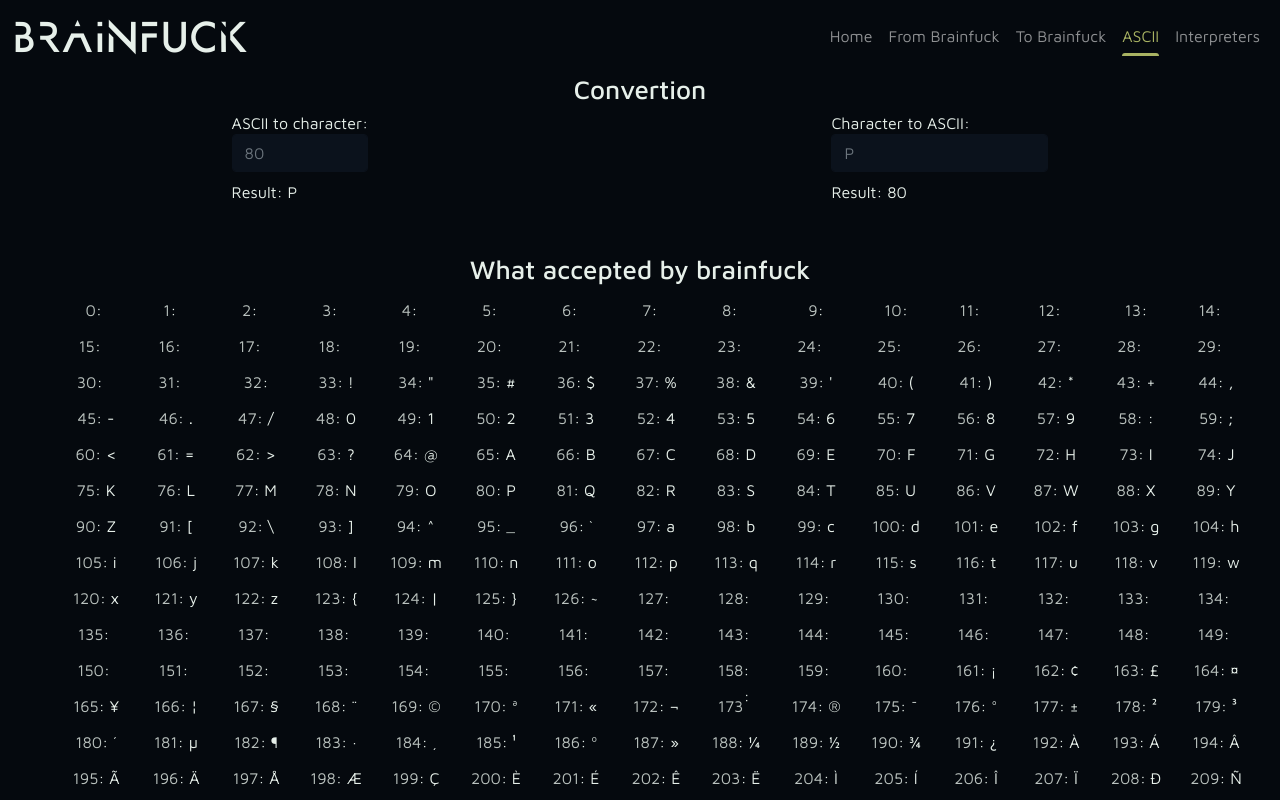
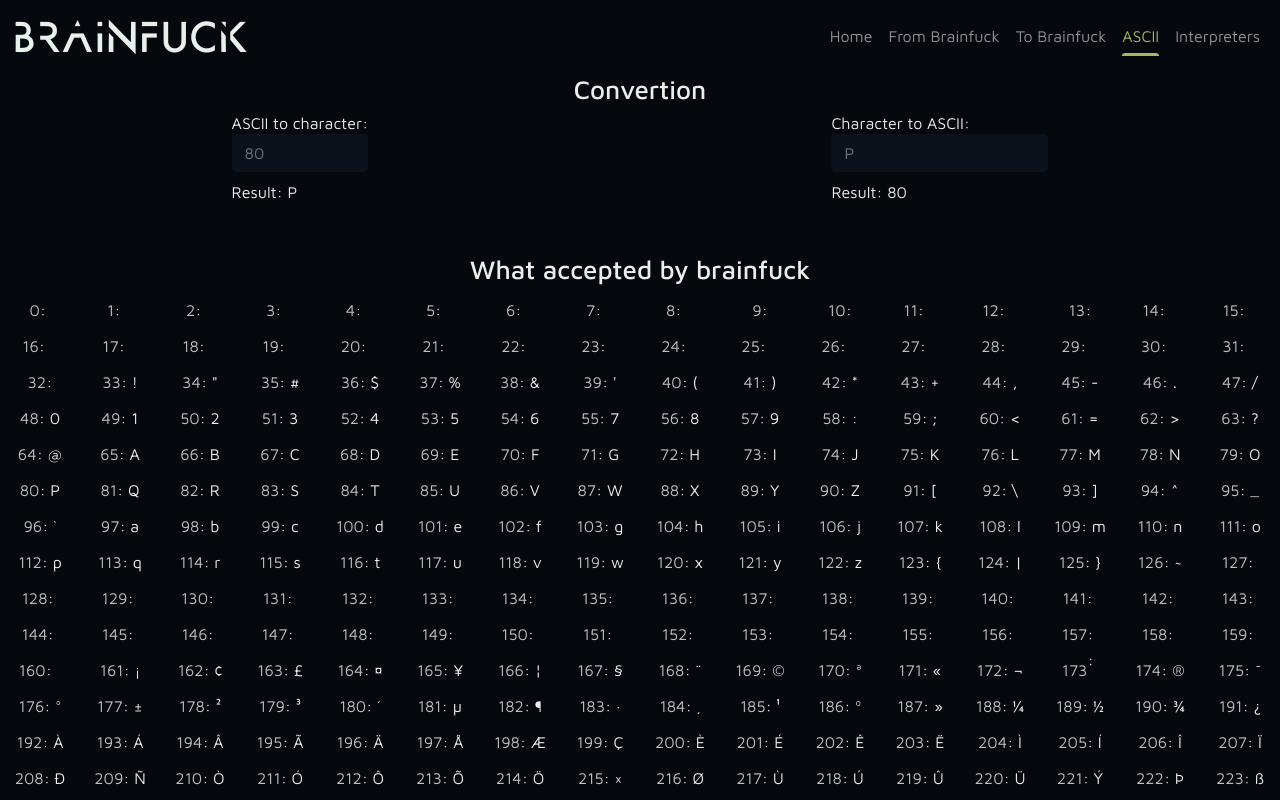
Before and after one commit to pandasoli/brainfuck.org, a React (Create React App) app: page /ascii in a window 1280 px wide. Shown: the top 800 px of the page. Built offline with nearby package versions, Linux system fonts and the light colour scheme.

Commit message:
[removed] list of chars padding

```diff
--- a/src/styles/ascii.styles.ts
+++ b/src/styles/ascii.styles.ts
@@ -1,11 +1,13 @@
 import styled from 'styled-components'
 
 
-export const FooterCharTable = styled.ul`
+export const FooterCharTable = styled.ol`
   display: flex;
   justify-content: center;
   align-items: center;
   flex-wrap: wrap;
+
+  padding: 0;
 
   li {
     display: flex;
--- a/src/styles/from.styles.ts
+++ b/src/styles/from.styles.ts
@@ -153,11 +153,13 @@
   }
 `
 
-export const FooterCharTable = styled.ul`
+export const FooterCharTable = styled.ol`
   display: flex;
   justify-content: center;
   align-items: center;
   flex-wrap: wrap;
+
+  padding: 0;
 
   li {
     display: flex;
```
